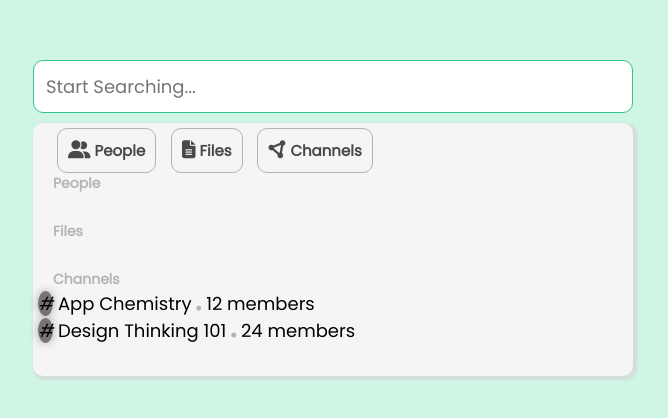
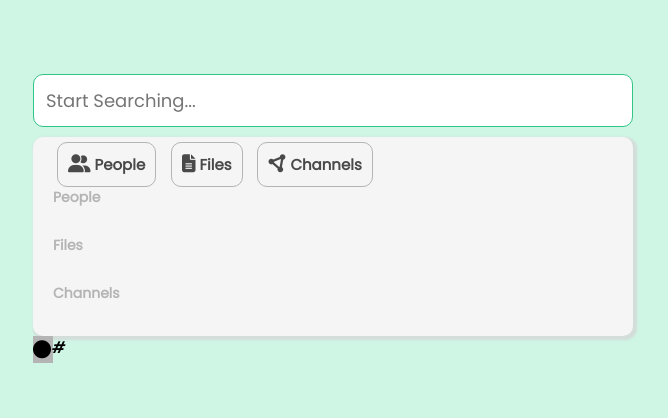
Before and after one commit to LuisAngelRianoC/BuscadorConFiltro, a plain HTML site: page index.html in a window 1280 px wide. Shown: the part 182-600 px from the top of the page, without its empty margins (307-975 px from the left). Drawn offline with Linux system fonts and the light colour scheme; no server answers.

Commit message:
Cambios de Luis

```diff
--- a/css/style.css
+++ b/css/style.css
@@ -121,13 +121,25 @@ h3{
 }
 
 .fa-hashtag{
-    box-shadow: 0 0 10px 0 rgba(0, 0, 0, 0.3);
-    border-radius: 50%;
-    width: 50px;
-    height: 50px;
-    background-color: #797474;
+    font-size: 15px;
 }
 
 .edo{
     font-size: 15px;
 }
+
+.iconos{
+    position: relative;
+    background: #b4b4b4;
+    width: 20px;
+}
+
+.fondo{
+    position: relative;
+    z-index: 100;
+}
+
+.fondo1{
+    position: absolute;
+
+}
--- a/index.html
+++ b/index.html
@@ -43,12 +43,7 @@
           </table>
         </div>
 
-        <!-- <div class="card-people">
-            <i class="fa-solid fa-user"></i>
-            <p>Olivia Niaos Jaknma</p>
-            <i class="icon fa-solid fa-circle"></i>
-            <span class="edo">Active Now</span>
-          </div> -->
+
 
         <div class="section files">
           <h3>Files</h3>
@@ -60,20 +55,16 @@
         <div class="section canal">
           <h3>Channels</h3>
             <div class="card-channels">
-              <i class="fa-thin fa-hashtag"></i>
-              App Chemistry
-              <i class="icon fa-solid fa-circle"></i>
-              12 members<p></p>
-              <i class="fa-thin fa-hashtag"></i>
-              Design Thinking 101
-              <i class="icon fa-solid fa-circle"></i>
-              24 members<p></p>
               <table>
                 <tbody id="channels"></tbody>
               </table>
           </div>
       </div>
     </div>
+    <div class="iconos">
+      <i class="fondo fa-solid fa-circle"><i class="fondo1 fa-thin fa-hashtag"></i></i>
+    </div>
+
 
     <script src="/js/script.js"></script>
     <script src="/js/Api.js"></script>
--- a/js/Api.js
+++ b/js/Api.js
@@ -23,7 +23,7 @@ fetch(files)
 const mostrarFiles = (data) => {
     let body = ''
     for (let i = 0; i < data.length; i++){
-        body += `<tr><td>${data[i].nombre}</td><td>${data[i].subido}</td></tr>`
+        body += `<tr> <td>${data[i].nombre}</td><td>${data[i].subido}</td></tr>`
     }
     document.getElementById('files').innerHTML = body
 }
@@ -38,7 +38,7 @@ fetch(channels)
 const mostrarChannels = (data) => {
     let body = ''
     for (let i = 0; i < data.length; i++){
-        body += `<tr><td>${data[i].nombre}</td><td>${data[i].miembros}</td></tr>`
+        body += `<tr><td> </td><td>${data[i].nombre}</td><td>${data[i].miembros}</td></tr>`
     }
     document.getElementById('channels').innerHTML = body
 }
```
